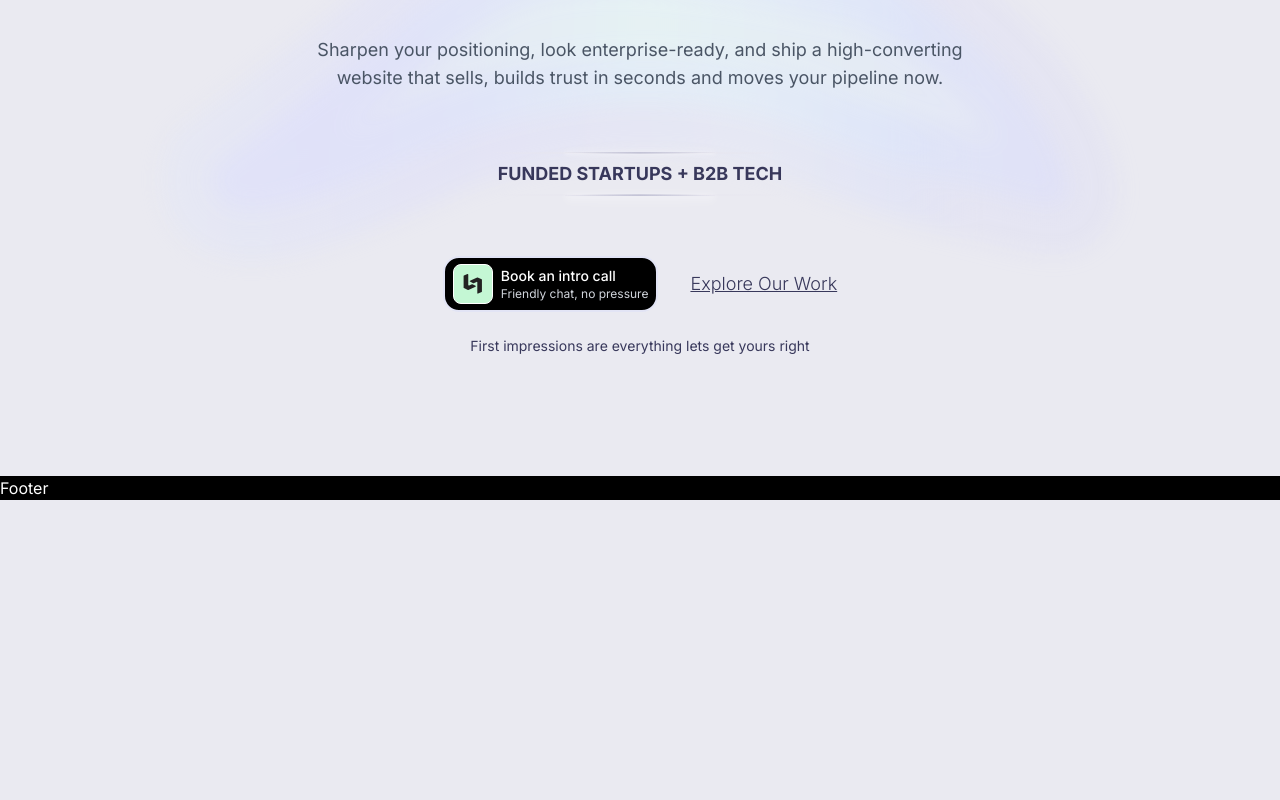
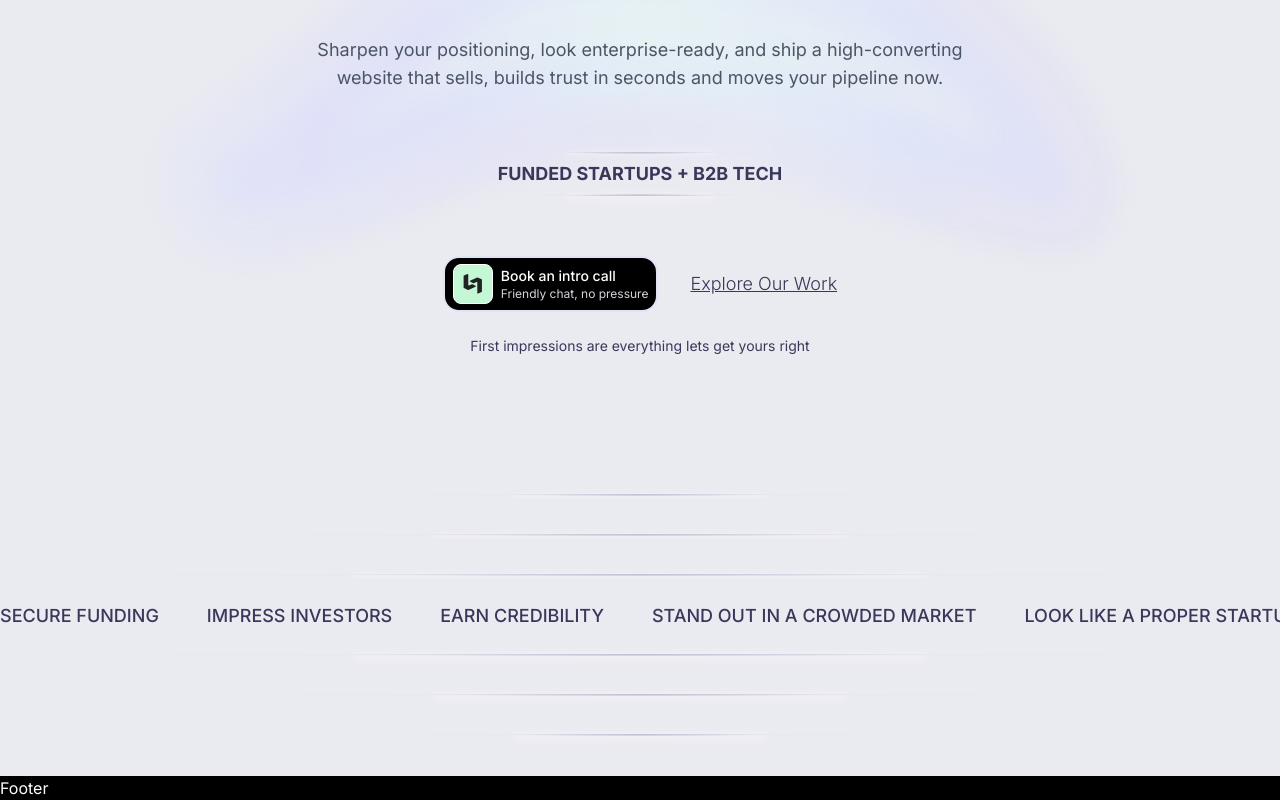
Before and after one commit to sai-prasad-1/www.levantate.in, a Next.js app: page / in a window 1280 px wide. Shown: the part 364-1164 px from the top of the page. Before the commit the page ends 864 px from the top, so only its background shows below. Built offline with nearby package versions, Linux system fonts and the light colour scheme.

Commit message:
Addition: new section added

```diff
--- a/app/components/sections/Hero.tsx
+++ b/app/components/sections/Hero.tsx
@@ -143,6 +143,7 @@ const Hero = (props: Props) => {
           transition={{ duration: 0.6, ease: "easeOut" }}
         >
           {/* CTA Button - Desktop */}
+          {/*TODO: Make this button mobile friendly*/}
           <motion.div
             whileHover={{ scale: 1.05 }}
             whileTap={{ scale: 0.98 }}
@@ -150,7 +151,7 @@ const Hero = (props: Props) => {
           >
             <Link
               href="#contact"
-              className="hidden h-14 w-fit !px-2 !mr-2 lg:flex items-center gap-2 bg-black text-white rounded-2xl hover:bg-gray-900 transition-all shrink-0 border-2 border-[#E2E4F5]"
+              className="h-14 w-fit !px-2 !mr-2 lg:flex items-center gap-2 bg-black text-white rounded-2xl hover:bg-gray-900 transition-all shrink-0 border-2 border-[#E2E4F5]"
             >
               <motion.div
                 className="w-10 h-10 bg-[#C4F7D4] rounded-lg border border-white p-1.5 flex items-center justify-center"
--- /dev/null
+++ b/app/components/sections/ScrollText.tsx
@@ -0,0 +1,183 @@
+"use client";
+
+import React, { useState } from 'react';
+import { motion } from 'framer-motion';
+
+const ScrollText = () => {
+  const [isHovered, setIsHovered] = useState(false);
+
+  const textItems = [
+    "SECURE FUNDING",
+    "IMPRESS INVESTORS",
+    "EARN CREDIBILITY",
+    "STAND OUT IN A CROWDED MARKET",
+    "LOOK LIKE A PROPER STARTUP",
+  ];
+
+  // Duplicate items for seamless loop
+  const duplicatedItems = [...textItems, ...textItems];
+  {/*TODO: Make this section mobile friendly*/}
+
+  return (
+    <div className="relative w-full overflow-hidden" style={{ paddingTop: '84px', paddingBottom: '84px', minHeight: '300px' }}>
+      {/* Top Groove Borders - 3 grooves with 42px gap */}
+      {/* Groove 1 - Smallest */}
+      <div className="absolute w-[40%] left-1/2 -translate-x-1/2" style={{ top: '18px' }}>
+        <div
+          className="w-full"
+          style={{
+            height: '2px',
+            background: 'linear-gradient(to right, transparent 0%, rgba(231, 230, 239, 0.3) 10%, rgba(231, 230, 239, 0.6) 30%, #C3C3D6 50%, rgba(231, 230, 239, 0.6) 70%, rgba(231, 230, 239, 0.3) 90%, transparent 100%)'
+          }}
+        ></div>
+        <div
+          className="absolute top-0 left-[25%] w-[50%]"
+          style={{
+            height: '1px',
+            background: 'linear-gradient(to right, rgba(231, 230, 239, 0.6) 0%, #C3C3D6 50%, rgba(231, 230, 239, 0.6) 100%)',
+            boxShadow: '0 1px 3px rgba(255, 255, 255, 0.5), 0 0 6px rgba(255, 255, 255, 0.4)',
+            filter: 'drop-shadow(0 0 4px rgba(255, 255, 255, 0.5))'
+          }}
+        ></div>
+      </div>
+
+      {/* Groove 2 - Medium */}
+      <div className="absolute w-[65%] left-1/2 -translate-x-1/2" style={{ top: '58px' }}>
+        <div
+          className="w-full"
+          style={{
+            height: '2px',
+            background: 'linear-gradient(to right, transparent 0%, rgba(231, 230, 239, 0.3) 10%, rgba(231, 230, 239, 0.6) 30%, #C3C3D6 50%, rgba(231, 230, 239, 0.6) 70%, rgba(231, 230, 239, 0.3) 90%, transparent 100%)'
+          }}
+        ></div>
+        <div
+          className="absolute top-0 left-[25%] w-[50%]"
+          style={{
+            height: '1px',
+            background: 'linear-gradient(to right, rgba(231, 230, 239, 0.6) 0%, #C3C3D6 50%, rgba(231, 230, 239, 0.6) 100%)',
+            boxShadow: '0 1px 3px rgba(255, 255, 255, 0.5), 0 0 6px rgba(255, 255, 255, 0.4)',
+            filter: 'drop-shadow(0 0 4px rgba(255, 255, 255, 0.5))'
+          }}
+        ></div>
+      </div>
+
+      {/* Groove 3 - Largest */}
+      <div className="absolute w-[90%] left-1/2 -translate-x-1/2" style={{ top: '98px' }}>
+        <div
+          className="w-full"
+          style={{
+            height: '2px',
+            background: 'linear-gradient(to right, transparent 0%, rgba(231, 230, 239, 0.3) 10%, rgba(231, 230, 239, 0.6) 30%, #C3C3D6 50%, rgba(231, 230, 239, 0.6) 70%, rgba(231, 230, 239, 0.3) 90%, transparent 100%)'
+          }}
+        ></div>
+        <div
+          className="absolute top-0 left-[25%] w-[50%]"
+          style={{
+            height: '1px',
+            background: 'linear-gradient(to right, rgba(231, 230, 239, 0.6) 0%, #C3C3D6 50%, rgba(231, 230, 239, 0.6) 100%)',
+            boxShadow: '0 1px 3px rgba(255, 255, 255, 0.5), 0 0 6px rgba(255, 255, 255, 0.4)',
+            filter: 'drop-shadow(0 0 4px rgba(255, 255, 255, 0.5))'
+          }}
+        ></div>
+      </div>
+
+      {/* Bottom Groove Borders - 3 grooves with 42px gap */}
+      {/* Groove 1 - Largest */}
+      <div className="absolute w-[90%] left-1/2 -translate-x-1/2" style={{ bottom: '120px' }}>
+        <div
+          className="w-full"
+          style={{
+            height: '2px',
+            background: 'linear-gradient(to right, transparent 0%, rgba(231, 230, 239, 0.3) 10%, rgba(231, 230, 239, 0.6) 30%, #C3C3D6 50%, rgba(231, 230, 239, 0.6) 70%, rgba(231, 230, 239, 0.3) 90%, transparent 100%)'
+          }}
+        ></div>
+        <div
+          className="absolute top-0 left-[25%] w-[50%]"
+          style={{
+            height: '1px',
+            background: 'linear-gradient(to right, rgba(231, 230, 239, 0.6) 0%, #C3C3D6 50%, rgba(231, 230, 239, 0.6) 100%)',
+            boxShadow: '0 3px 8px rgba(255, 255, 255, 0.7), 0 1px 4px rgba(255, 255, 255, 0.5), 0 0 10px rgba(255, 255, 255, 0.4)',
+            filter: 'drop-shadow(0 2px 6px rgba(255, 255, 255, 0.6))'
+          }}
+        ></div>
+      </div>
+
+      {/* Groove 2 - Medium */}
+      <div className="absolute w-[65%] left-1/2 -translate-x-1/2" style={{ bottom: '80px' }}>
+        <div
+          className="w-full"
+          style={{
+            height: '2px',
+            background: 'linear-gradient(to right, transparent 0%, rgba(231, 230, 239, 0.3) 10%, rgba(231, 230, 239, 0.6) 30%, #C3C3D6 50%, rgba(231, 230, 239, 0.6) 70%, rgba(231, 230, 239, 0.3) 90%, transparent 100%)'
+          }}
+        ></div>
+        <div
+          className="absolute top-0 left-[25%] w-[50%]"
+          style={{
+            height: '1px',
+            background: 'linear-gradient(to right, rgba(231, 230, 239, 0.6) 0%, #C3C3D6 50%, rgba(231, 230, 239, 0.6) 100%)',
+            boxShadow: '0 3px 8px rgba(255, 255, 255, 0.7), 0 1px 4px rgba(255, 255, 255, 0.5), 0 0 10px rgba(255, 255, 255, 0.4)',
+            filter: 'drop-shadow(0 2px 6px rgba(255, 255, 255, 0.6))'
+          }}
+        ></div>
+      </div>
+
+      {/* Groove 3 - Smallest */}
+      <div className="absolute w-[40%] left-1/2 -translate-x-1/2" style={{ bottom: '40px' }}>
+        <div
+          className="w-full"
+          style={{
+            height: '2px',
+            background: 'linear-gradient(to right, transparent 0%, rgba(231, 230, 239, 0.3) 10%, rgba(231, 230, 239, 0.6) 30%, #C3C3D6 50%, rgba(231, 230, 239, 0.6) 70%, rgba(231, 230, 239, 0.3) 90%, transparent 100%)'
+          }}
+        ></div>
+        <div
+          className="absolute top-0 left-[25%] w-[50%]"
+          style={{
+            height: '1px',
+            background: 'linear-gradient(to right, rgba(231, 230, 239, 0.6) 0%, #C3C3D6 50%, rgba(231, 230, 239, 0.6) 100%)',
+            boxShadow: '0 3px 8px rgba(255, 255, 255, 0.7), 0 1px 4px rgba(255, 255, 255, 0.5), 0 0 10px rgba(255, 255, 255, 0.4)',
+            filter: 'drop-shadow(0 2px 6px rgba(255, 255, 255, 0.6))'
+          }}
+        ></div>
+      </div>
+
+      {/* Scrolling Text Container */}
+      <div
+        className="relative overflow-hidden"
+        style={{ paddingTop: '42px', paddingBottom: '10px' }}
+        onMouseEnter={() => setIsHovered(true)}
+        onMouseLeave={() => setIsHovered(false)}
+      >
+        <motion.div
+          className="flex items-center gap-12 whitespace-nowrap"
+          animate={{
+            x: isHovered ? '-50%' : '0%',
+          }}
+          transition={{
+            x: {
+              duration: 20,
+              ease: 'linear',
+              repeat: isHovered ? Infinity : 0,
+              repeatType: 'loop',
+            },
+          }}
+          style={{
+            width: 'fit-content',
+          }}
+        >
+          {duplicatedItems.map((item, index) => (
+            <span
+              key={index}
+              className="text-lg font-medium text-[#38385B] px-4"
+            >
+              {item}
+            </span>
+          ))}
+        </motion.div>
+      </div>
+    </div>
+  );
+};
+
+export default ScrollText;
--- a/app/components/sections/index.ts
+++ b/app/components/sections/index.ts
@@ -1,2 +1,3 @@
 // Section Components
 export { default as Hero } from './Hero';
+export { default as ScrollText } from './ScrollText';
--- a/app/page.tsx
+++ b/app/page.tsx
@@ -1,7 +1,7 @@
 import Header from "./components/layout/Header";
 import Footer from "./components/layout/Footer";
 import Hero from "./components/sections/Hero";
-
+import ScrollText from "./components/sections/ScrollText";
 
 export default function Home() {
   return (
@@ -9,6 +9,7 @@ export default function Home() {
       <Header />
       <main>
         <Hero />
+        <ScrollText />
       </main>
       <Footer />
     </>
```
